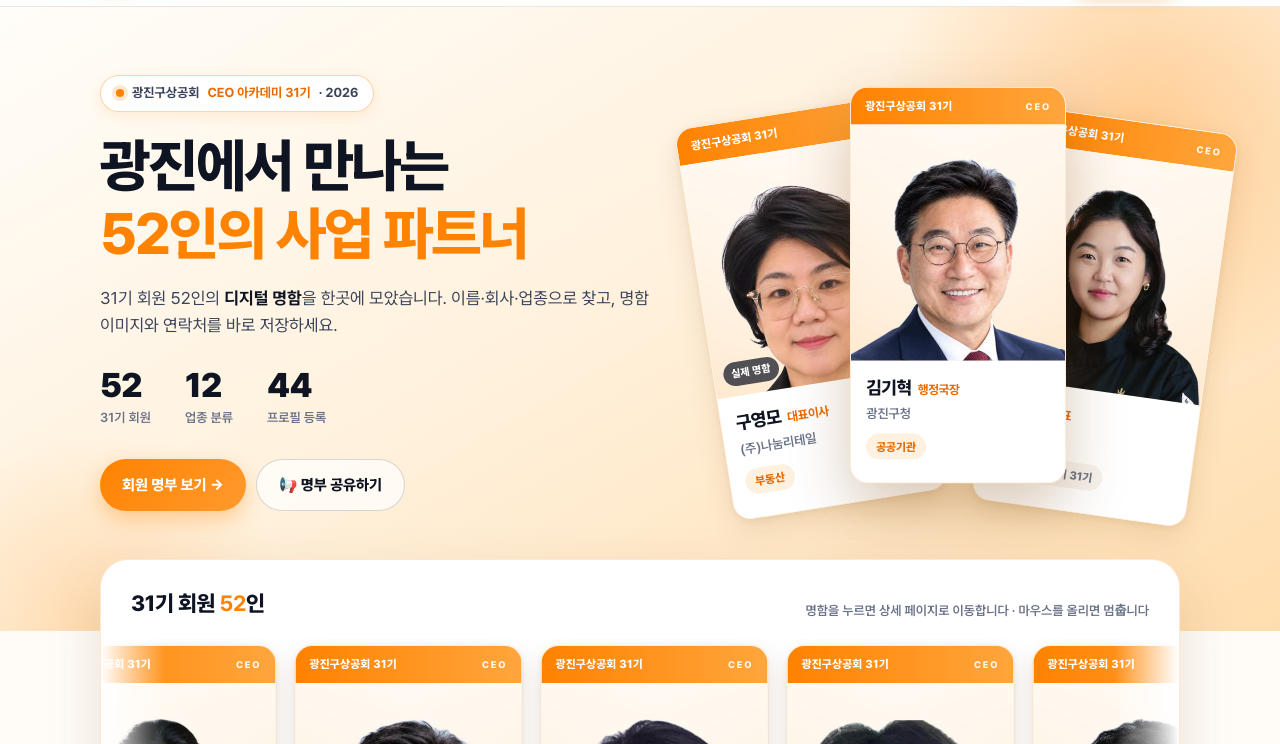
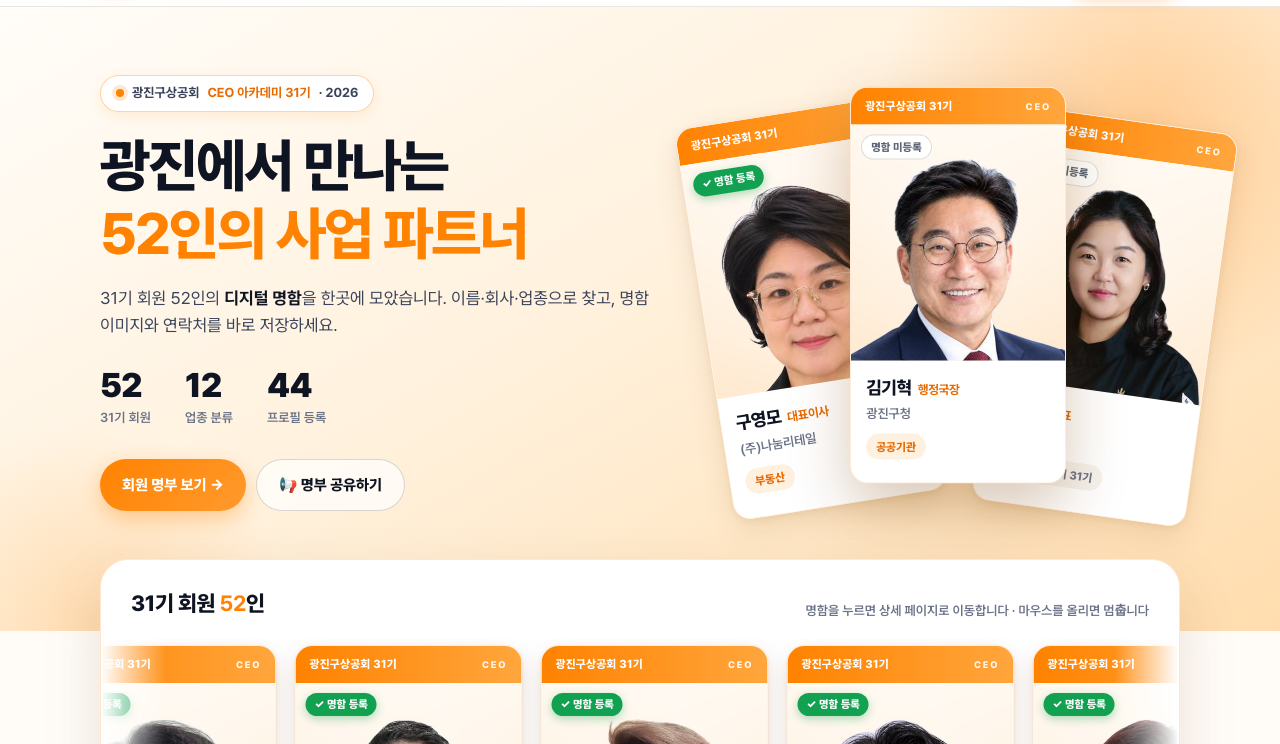
Before and after one commit to FutureBoy-Tim/gjcci-31-pr, a plain HTML site: page index.html in a window 1280 px wide. Shown: the part 56-800 px from the top of the page. Drawn offline with Linux system fonts and the light colour scheme.

Commit message:
사진 상단에 실제 명함 등록 여부 표시(명함 등록/미등록), 등록 회원을 흐름 앞쪽에 배치

```diff
--- a/assets/css/style.css
+++ b/assets/css/style.css
@@ -98,8 +98,11 @@ a.v-card:focus-visible{outline:3px solid var(--brand);outline-offset:3px}
   background:linear-gradient(90deg,#FF8200,#FFA63D);color:#fff;font-size:11.5px;font-weight:800;letter-spacing:.02em}
 .v-top span:last-child{font-size:9.5px;letter-spacing:.2em;opacity:.92}
 .v-photo{height:236px;background:#FFF1DF;display:grid;place-items:center;overflow:hidden;position:relative}
-.v-real{position:absolute;left:10px;bottom:10px;font-size:10.5px;font-weight:800;color:#fff;background:rgba(14,20,34,.72);
-  padding:4px 8px;border-radius:999px;letter-spacing:.02em}
+.v-real,.card-flag{position:absolute;font-weight:800;border-radius:999px;letter-spacing:.01em;white-space:nowrap;line-height:1.2;pointer-events:none}
+.v-real{left:10px;top:10px;font-size:11px;padding:5px 9px}
+.card-flag{left:68.2%;top:20%;font-size:clamp(8.5px,2.7cqw,11px);padding:.35em .7em}
+.v-real.on,.card-flag.on{color:#fff;background:#12A150;box-shadow:0 3px 10px rgba(18,161,80,.35)}
+.v-real.off,.card-flag.off{color:#5B6477;background:rgba(255,255,255,.9);border:1px solid rgba(14,20,34,.14)}
 .v-photo img{width:100%;height:100%;object-fit:cover;object-position:top center}
 .v-mono{width:92px;height:92px;border-radius:50%;background:#fff;border:3px solid var(--brand);display:grid;place-items:center;
   font-size:40px;font-weight:800;color:var(--brand-2)}
@@ -170,7 +173,7 @@ a.v-card:focus-visible{outline:3px solid var(--brand);outline-offset:3px}
 .grid{display:grid;grid-template-columns:repeat(auto-fill,minmax(330px,1fr));gap:20px}
 .biz-card{display:block;position:relative;border-radius:16px;overflow:hidden;
   box-shadow:var(--shadow-card);transition:transform .18s ease,box-shadow .18s ease;
-  background:#fff;isolation:isolate}
+  background:#fff;isolation:isolate;container-type:inline-size}
 .biz-card:hover{transform:translateY(-4px);box-shadow:0 18px 40px rgba(120,60,0,.20),0 3px 10px rgba(120,60,0,.10)}
 .biz-card:focus-visible{outline:3px solid var(--accent);outline-offset:3px}
 .biz-card canvas{display:block;width:100%;height:auto;aspect-ratio:1050/600}
--- a/assets/js/app.js
+++ b/assets/js/app.js
@@ -73,6 +73,14 @@ function toast(msg) {
 /* ── 세로형 명함 (히어로·흐름 영역) ─────────── */
 const escH = v => String(v == null ? "" : v).replace(/[&<>"']/g, c => ({ "&": "&amp;", "<": "&lt;", ">": "&gt;", '"': "&quot;", "'": "&#39;" }[c]));
 
+// 사진 위 표시: 실제 명함 등록 여부
+const hasRealCard = m => !!(m.realCard && (m.realCard.front || m.realCard.back));
+function realFlagHTML(m, cls) {
+  return hasRealCard(m)
+    ? `<span class="${cls} on">✓ 명함 등록</span>`
+    : `<span class="${cls} off">명함 미등록</span>`;
+}
+
 function vCardHTML(m, opts) {
   opts = opts || {};
   const title = isBlank(m.title) ? "" : `<small>${escH(m.title)}</small>`;
@@ -84,7 +92,7 @@ function vCardHTML(m, opts) {
     : `<span class="v-mono">${escH((m.name || "?").trim().slice(0, 1))}</span>`;
   const inner = `
       <div class="v-top"><span>광진구상공회 31기</span><span>CEO</span></div>
-      <div class="v-photo">${photo}${m.realCard && (m.realCard.front || m.realCard.back) ? '<span class="v-real">실제 명함</span>' : ""}</div>
+      <div class="v-photo">${photo}${realFlagHTML(m, "v-real")}</div>
       <div class="v-body">
         <div class="v-name">${escH(m.name)}${title}</div>
         <div class="v-co">${escH(co)}</div>
@@ -97,8 +105,8 @@ function vCardHTML(m, opts) {
 function initFlow(members) {
   const track = document.getElementById("flowTrack");
   if (track) {
-    // 사진·회사 정보가 있는 회원이 먼저 보이도록 정렬 (같은 조건이면 회원 번호순)
-    const score = m => (m.photo ? 2 : 0) + (isBlank(m.company) ? 0 : 1);
+    // 실제 명함 등록 회원 → 사진·회사 정보가 있는 회원 순으로 먼저 보이도록 정렬 (같은 조건이면 회원 번호순)
+    const score = m => (hasRealCard(m) ? 4 : 0) + (m.photo ? 2 : 0) + (isBlank(m.company) ? 0 : 1);
     const list = [...members].sort((a, b) => score(b) - score(a) || a.order - b.order);
     track.innerHTML = list.map(m => vCardHTML(m)).join("") + list.map(m => vCardHTML(m, { hidden: true })).join("");
     track.style.setProperty("--flow-dur", Math.max(60, list.length * 4) + "s");
@@ -249,7 +257,8 @@ async function initIndex() {
     grid.innerHTML = list.map(m => `
       <a class="biz-card" href="member.html?id=${encodeURIComponent(m.id)}" aria-label="${ariaOf(m)}">
         <canvas data-member="${m.id}" role="img" aria-hidden="true"></canvas>
-        <span class="sr-only">${m.name}${isBlank(m.title) ? "" : " " + m.title} · ${cardLine(m)}${isBlank(m.mobile) ? "" : " · " + m.mobile}</span>
+        <span class="sr-only">${m.name}${isBlank(m.title) ? "" : " " + m.title} · ${cardLine(m)}${isBlank(m.mobile) ? "" : " · " + m.mobile} · 실제 명함 ${hasRealCard(m) ? "등록" : "미등록"}</span>
+        ${realFlagHTML(m, "card-flag")}
         <span class="peek" aria-hidden="true">↗</span>
       </a>`).join("");
     window.CardArt.fontReady.then(observeCards);
--- a/index.html
+++ b/index.html
@@ -19,7 +19,7 @@
 <meta name="twitter:card" content="summary_large_image" />
 <meta name="twitter:image" content="https://futureboy-tim.github.io/gjcci-31-pr/assets/og-image.png?v=3" />
 <meta property="og:site_name" content="광진구상공회 CEO 31기" />
-<link rel="stylesheet" href="assets/css/style.css?v=20261126d" />
+<link rel="stylesheet" href="assets/css/style.css?v=20261126e" />
 <link rel="preload" href="assets/fonts/Pretendard-31.woff2" as="font" type="font/woff2" crossorigin />
 </head>
 <body>
@@ -218,9 +218,9 @@
   </div>
 </footer>
 
-<script src="assets/js/card.js?v=20261126d"></script>
-<script src="assets/js/app.js?v=20261126d"></script>
-<script src="assets/js/toast-data.js?v=20261126d"></script>
-<script src="assets/js/toast.js?v=20261126d"></script>
+<script src="assets/js/card.js?v=20261126e"></script>
+<script src="assets/js/app.js?v=20261126e"></script>
+<script src="assets/js/toast-data.js?v=20261126e"></script>
+<script src="assets/js/toast.js?v=20261126e"></script>
 </body>
 </html>
```
Also changed, not shown: member.html (+3 -3 lines).
